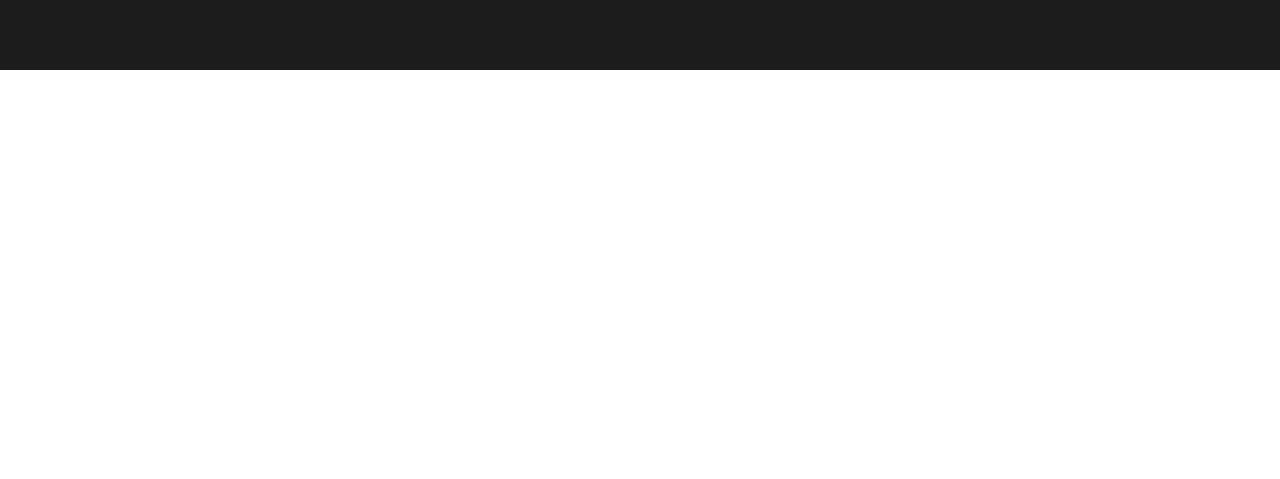
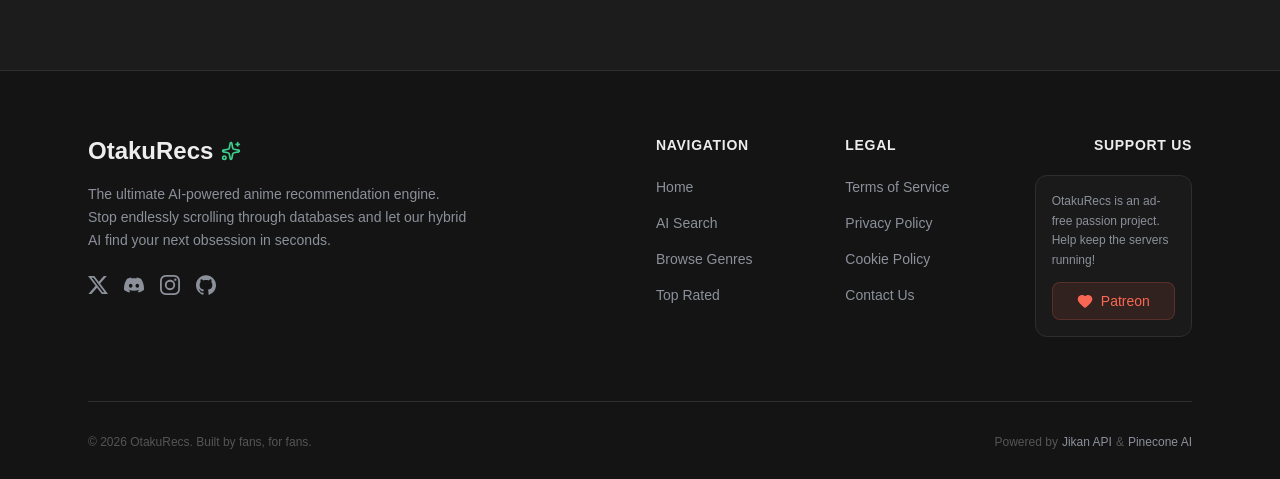
Before and after one commit to Makima65/OtakuRecs, a Next.js app in the folder frontend/: page /mylist in a window 1280 px wide. Shown: the part 795-1274 px from the top of the page. Before the commit the page ends 865 px from the top, so only its background shows below. Built offline with nearby package versions, Linux system fonts and the light colour scheme; no server answers.

Commit message:
added the footer

```diff
--- a/frontend/app/layout.tsx
+++ b/frontend/app/layout.tsx
@@ -2,9 +2,9 @@
 import { Geist, Geist_Mono } from "next/font/google";
 import "./globals.css";
 
-// 1. Import your Navbar!
-// (Make sure this path matches exactly where your Navbar file is saved)
+// 1. Import your Navbar and Footer!
 import Navbar from "@/components/Navbar";
+import Footer from "@/components/Footer"; // <-- NEW: Imported the Footer
 
 const geistSans = Geist({
   variable: "--font-geist-sans",
@@ -42,6 +42,9 @@
           {children}
         </main>
 
+        {/* 5. The Footer goes at the very bottom! */}
+        <Footer />
+
       </body>
     </html>
   );
--- /dev/null
+++ b/frontend/components/Footer.tsx
@@ -0,0 +1,89 @@
+import Link from "next/link";
+import { Heart, Sparkles, ArrowRight } from "lucide-react";
+import { SiX, SiInstagram, SiDiscord, SiGithub } from "react-icons/si";
+
+export default function Footer() {
+  return (
+    <footer className="w-full bg-[#141414] border-t border-[#2E2E2E] mt-auto">
+      <div className="max-w-6xl mx-auto px-4 sm:px-6 pt-16 pb-8">
+
+        <div className="grid grid-cols-1 md:grid-cols-12 gap-12 md:gap-8 mb-16">
+
+          {/* Brand & Mission (Takes up more space) */}
+          <div className="col-span-1 md:col-span-5 flex flex-col items-start">
+            <Link href="/" className="text-2xl font-bold text-[#EDEDED] flex items-center gap-2 mb-4 group">
+              OtakuRecs
+              <Sparkles className="w-5 h-5 text-[#3ECF8E] group-hover:text-white transition-colors" />
+            </Link>
+            <p className="text-[#8B909A] text-sm leading-relaxed max-w-sm mb-6">
+              The ultimate AI-powered anime recommendation engine. Stop endlessly scrolling through databases and let our hybrid AI find your next obsession in seconds.
+            </p>
+
+<div className="flex gap-4">
+              <Link href="#" className="text-[#8B909A] hover:text-[#EDEDED] transition-colors flex items-center justify-center">
+                <SiX size={20} />
+              </Link>
+              <Link href="#" className="text-[#8B909A] hover:text-[#EDEDED] transition-colors flex items-center justify-center">
+                <SiDiscord size={20} />
+              </Link>
+              <Link href="#" className="text-[#8B909A] hover:text-[#EDEDED] transition-colors flex items-center justify-center">
+                <SiInstagram size={20} />
+              </Link>
+              <Link href="#" className="text-[#8B909A] hover:text-[#EDEDED] transition-colors flex items-center justify-center">
+                <SiGithub size={20} />
+              </Link>
+            </div>
+          </div>
+
+          {/* Navigation Links */}
+          <div className="col-span-1 md:col-span-2 md:col-start-7">
+            <h3 className="text-[#EDEDED] font-semibold text-sm mb-5 uppercase tracking-wider">Navigation</h3>
+            <ul className="space-y-3">
+              <li><Link href="/" className="text-[#8B909A] hover:text-[#3ECF8E] text-sm transition-colors">Home</Link></li>
+              <li><Link href="#" className="text-[#8B909A] hover:text-[#3ECF8E] text-sm transition-colors">AI Search</Link></li>
+              <li><Link href="#" className="text-[#8B909A] hover:text-[#3ECF8E] text-sm transition-colors">Browse Genres</Link></li>
+              <li><Link href="#" className="text-[#8B909A] hover:text-[#3ECF8E] text-sm transition-colors">Top Rated</Link></li>
+            </ul>
+          </div>
+
+          {/* Legal Links */}
+          <div className="col-span-1 md:col-span-2">
+            <h3 className="text-[#EDEDED] font-semibold text-sm mb-5 uppercase tracking-wider">Legal</h3>
+            <ul className="space-y-3">
+              <li><Link href="#" className="text-[#8B909A] hover:text-[#EDEDED] text-sm transition-colors">Terms of Service</Link></li>
+              <li><Link href="#" className="text-[#8B909A] hover:text-[#EDEDED] text-sm transition-colors">Privacy Policy</Link></li>
+              <li><Link href="#" className="text-[#8B909A] hover:text-[#EDEDED] text-sm transition-colors">Cookie Policy</Link></li>
+              <li><Link href="#" className="text-[#8B909A] hover:text-[#EDEDED] text-sm transition-colors">Contact Us</Link></li>
+            </ul>
+          </div>
+
+          {/* Support CTA */}
+          <div className="col-span-1 md:col-span-2 flex flex-col items-start md:items-end">
+            <h3 className="text-[#EDEDED] font-semibold text-sm mb-5 uppercase tracking-wider w-full md:text-right">Support Us</h3>
+            <div className="w-full bg-[#1A1A1A] border border-[#2E2E2E] rounded-xl p-4 flex flex-col gap-3">
+              <p className="text-xs text-[#8B909A] leading-relaxed">
+                OtakuRecs is an ad-free passion project. Help keep the servers running!
+              </p>
+              <button className="w-full flex items-center justify-center gap-2 bg-[#F96854]/10 hover:bg-[#F96854] text-[#F96854] hover:text-white border border-[#F96854]/20 hover:border-[#F96854] px-3 py-2 rounded-lg text-sm font-medium transition-all group">
+                <Heart className="w-4 h-4 fill-current group-hover:scale-110 transition-transform" />
+                Patreon
+              </button>
+            </div>
+          </div>
+
+        </div>
+
+        {/* Bottom Copyright Bar */}
+        <div className="border-t border-[#2E2E2E] pt-8 flex flex-col md:flex-row items-center justify-between gap-4">
+          <p className="text-[#555555] text-xs">
+            © {new Date().getFullYear()} OtakuRecs. Built by fans, for fans.
+          </p>
+          <p className="text-[#555555] text-xs flex items-center gap-1">
+            Powered by <span className="text-[#8B909A] font-medium">Jikan API</span> & <span className="text-[#8B909A] font-medium">Pinecone AI</span>
+          </p>
+        </div>
+
+      </div>
+    </footer>
+  );
+}
--- a/package.json
+++ b/package.json
@@ -1,6 +1,7 @@
 {
   "dependencies": {
     "@supabase/ssr": "^0.10.2",
-    "@supabase/supabase-js": "^2.105.1"
+    "@supabase/supabase-js": "^2.105.1",
+    "react-icons": "^5.6.0"
   }
 }
```
Also changed, not shown: 1 other file (tests, documents, lock files or other folders).
